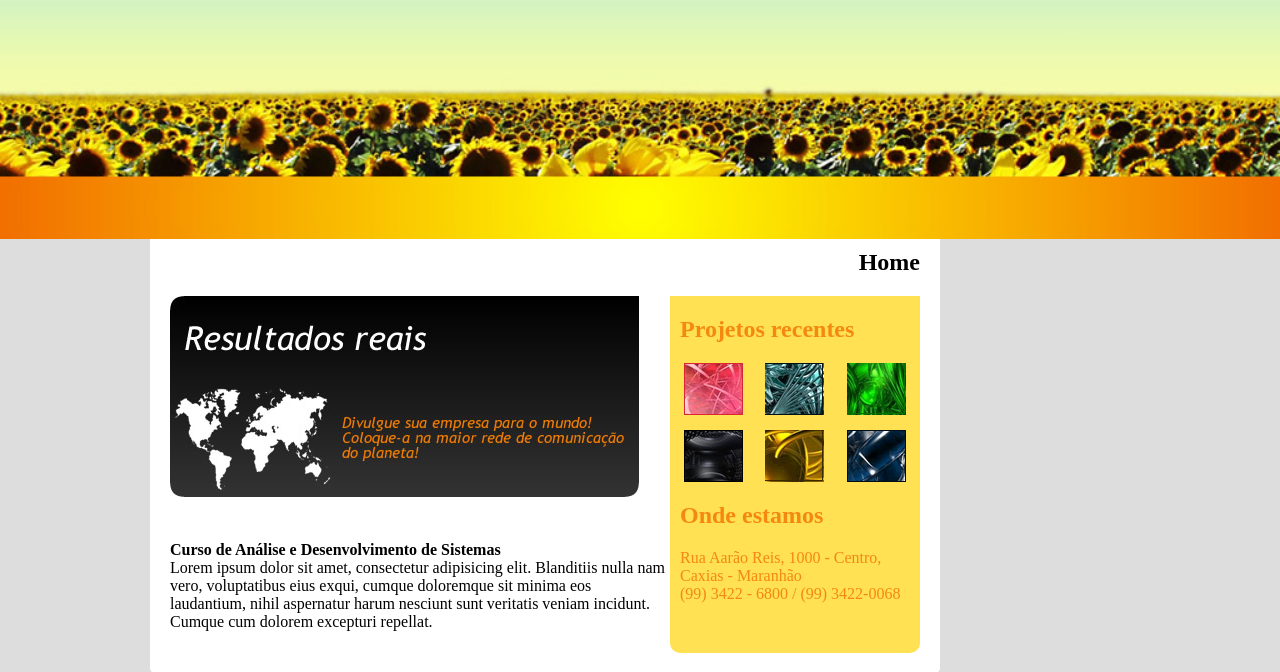
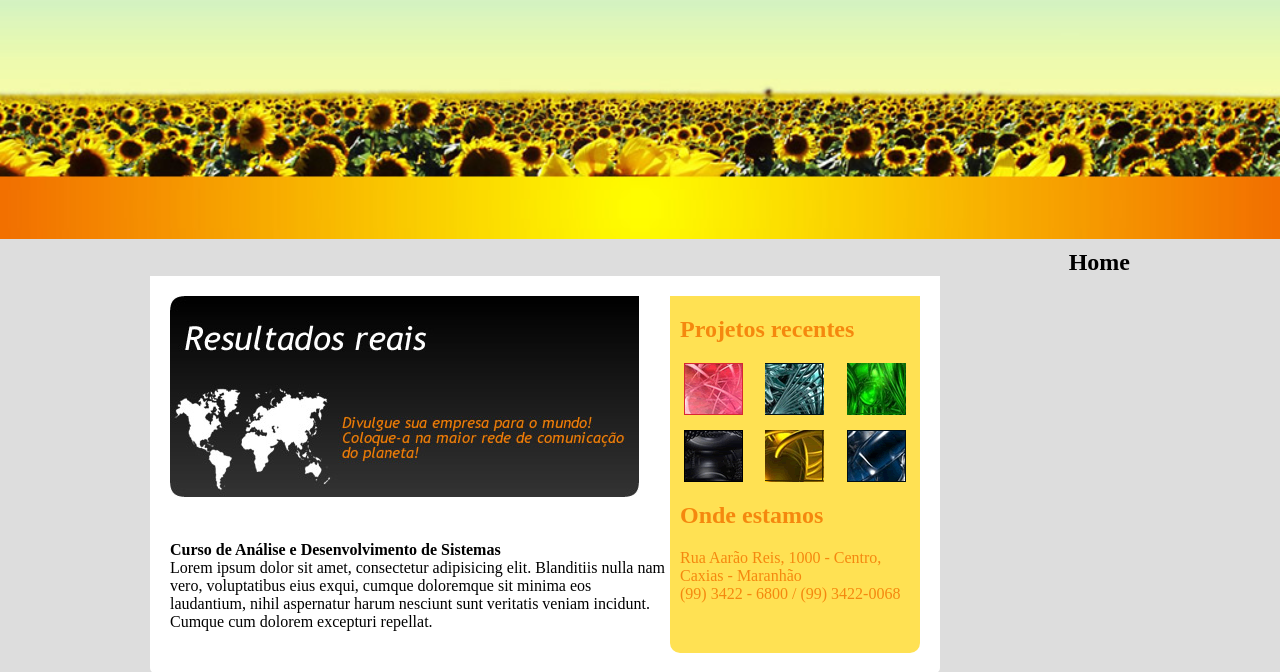
Before and after one commit to kladDev/programacao-web, a PHP site: page / in a window 1280 px wide. Shown: the part 183-855 px from the top of the page. Run offline with PHP 8.4, Linux system fonts and the light colour scheme; some web fonts are replaced.

Commit message:
Update style.css

```diff
--- a/style.css
+++ b/style.css
@@ -45,15 +45,16 @@ nav a {
 }
 
 
-.conteudo, .projetos, .titulo {
+.conteudo, .projetos {
     max-width: 500px;
     width: 100%;
 
     background-color: #fff;
 }
 
+
 .titulo {
-    max-width: 790px;
+    max-width: 1000px;
     width: 100%;
 
     padding: 10px 20px 0 0;
```
